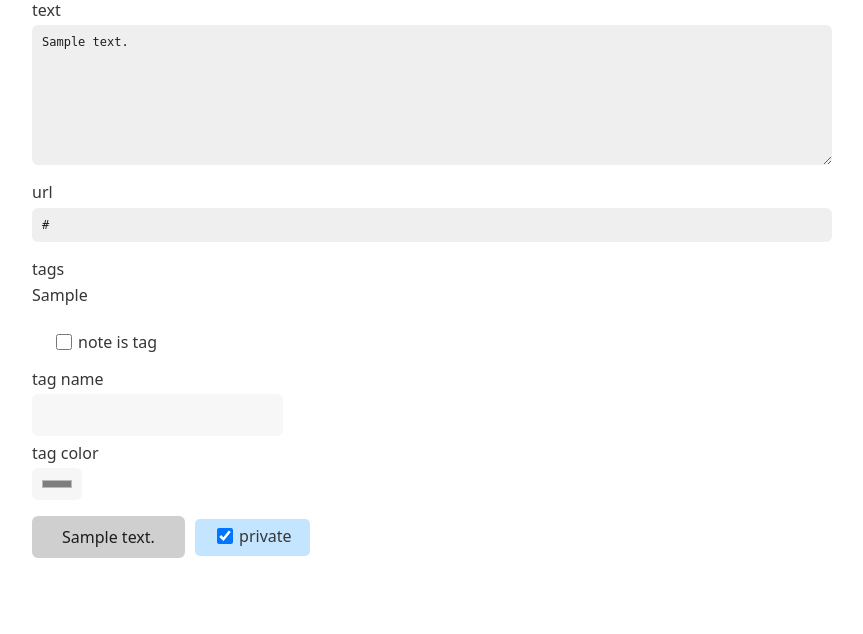
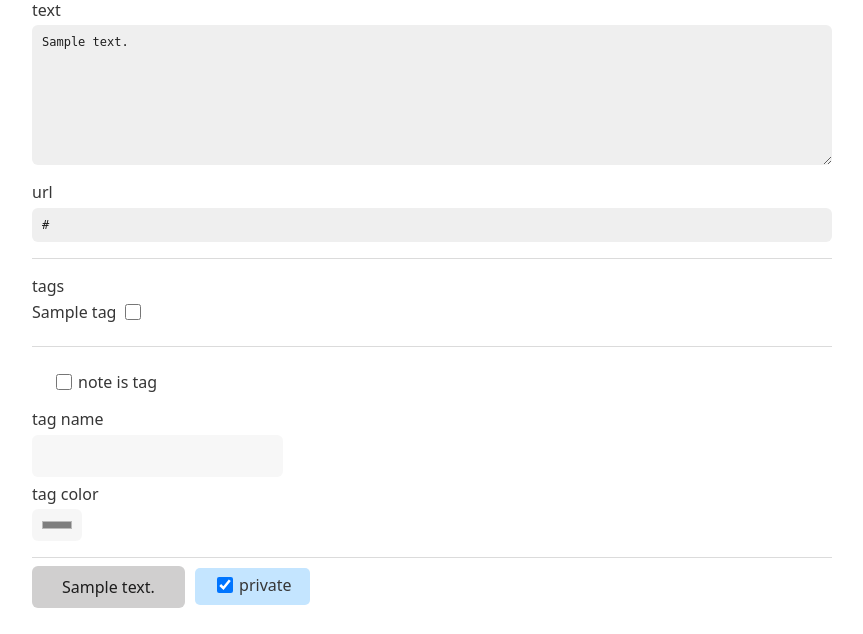
Before and after one commit to tandav/notes, a Python web app: template notes_v2/templates/note_form.html in a window 1280 px wide. Shown: the part 187-821 px from the top of the page, without its empty margins (208-1071 px from the left). Before the commit the page ends 745 px from the top, so only its background shows below. Run offline with Jinja, Linux system fonts and the light colour scheme; the template is opened without the code that fills it: most values are stand-ins (such as "Sample title", 1, 10 or a date in 2020).

Commit message:
WIP tags checkboxes fixes

```diff
--- a/notes_v2/routes/notes.py
+++ b/notes_v2/routes/notes.py
@@ -248,8 +248,9 @@ def note_form(
             tag_['checked'] = False
         # s = f'<label class="tag" id="{tag.tag}"><input type="checkbox" name="tags" value="{tag.tag}"{checked}>{tag.tag}</label>'
         # tags_checkboxes.append(s)
-    tags_checkboxes = '\n'.join(tags_checkboxes)
-    payload['tags_checkboxes'] = tags_checkboxes
+        tags.append(tag_)
+    # tags_checkboxes = '\n'.join(tags_checkboxes)
+    payload['tags'] = tags
     return templates.TemplateResponse('note_form.html', payload)
 
 
--- a/notes_v2/templates/note_form.html
+++ b/notes_v2/templates/note_form.html
@@ -12,11 +12,18 @@
     <label for="url_field">url</label><br>
     <input id="url_field" type="url" name="url" value="{{url}}"/>
     </p>
-
+    <hr/>
     <p>
     <label>tags</label><br>
-    {{tags_checkboxes}}
+
+    {% for tag in tags %}
+       <label class="tag" id="{{tag.tag}}">{{tag.tag}}
+       <input type="checkbox" name="tags" value="{{tag.tag}}"{% if tag.checked %}checked{% endif %}>
+       </label>
+    {% endfor %}
+
     </p>
+    <hr/>
 
     <p>
         <label id="note_is_tag_label">
@@ -28,6 +35,8 @@
         <label>tag color</label>
         <input type="color" name="tag_color" value="none" disabled class="tag_fields">
     </p>
+    <hr/>
+
     <button>{{button_text}}</button>
     <label id="is_private_label">
         <input type="checkbox" id="is_private" name="is_private" checked />private
@@ -43,3 +52,16 @@ const tag_switch = () => {
 }
 </script>
 {% endblock %}
+{% block css %}
+<style>
+{% for tag in tags %}
+.tag[id={{tag.tag}}] {
+    background-color: {{tag.color}};
+    border-radius: 5px;
+    /*padding: 8px 20px;*/
+    padding: 0.25em;
+    margin: 3px;
+}
+{% endfor %}
+</style>
+{% endblock %}
```
